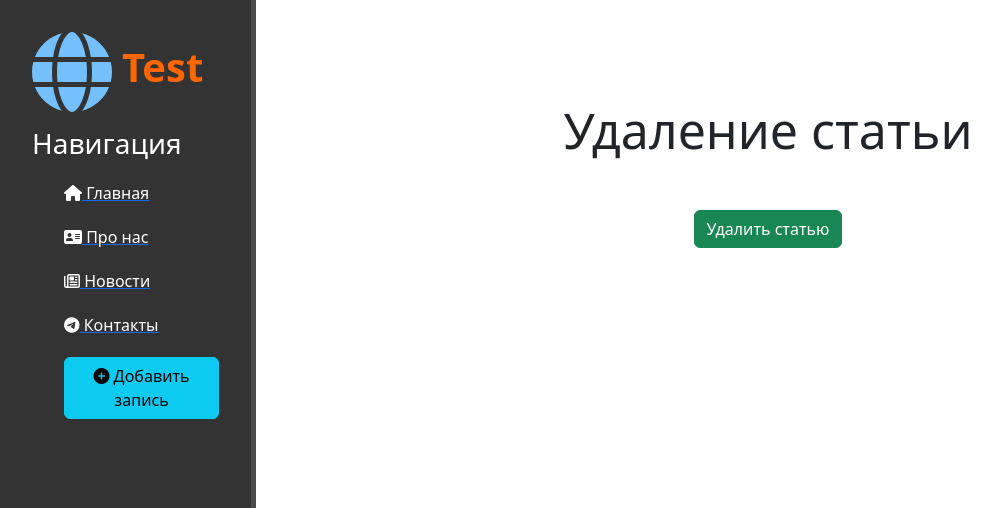
After one commit to Konstantinjj/django_first_proj, a Django app: page /news/1/delete in a window 1280 px wide. The commit adds this page. Shown: the top 508 px of the page, without its empty margins (0-1000 px from the left). Run offline with Django 5.2, Linux system fonts and the light colour scheme; data comes from the database, SQL or seed files in the repository; both versions use the stored data as it was after the commit; parts of the project's set-up code (start-up, migrations or seed data) failed here and were passed over; some libraries are stand-ins or nearby versions.

Commit message:
delete and update

```diff
--- a/testproject/news/models.py
+++ b/testproject/news/models.py
@@ -11,6 +11,9 @@ class Articles(models.Model):
     def __str__(self):
         return self.title
 
+    def get_absolute_url(self):
+        return f'/news/{self.id}'
+
     class Meta:
         verbose_name = 'Новость'
         verbose_name_plural = 'Новости'
--- a/testproject/news/templates/news/details_view.html
+++ b/testproject/news/templates/news/details_view.html
@@ -7,5 +7,7 @@
     <h1>{{ article.title }}</h1>
     <p>{{ article.date }}</p>
     <p>{{ article.full_text }}</p>
+    <a href="{% url 'news-update' article.id %}" class="btn btn-info">Редактировать</a>
+    <a href="{% url 'news-delete' article.id %}" class="btn btn-danger">Удалить</a>
 </div>
 {% endblock %}
--- /dev/null
+++ b/testproject/news/templates/news/news-delete.html
@@ -0,0 +1,13 @@
+{% extends 'main/layout.html' %}
+
+{% block title %}Удаление статьи{% endblock %}
+
+{% block content %}
+<div class="features">
+    <h1>Удаление статьи</h1>
+    <form method="post">
+        {% csrf_token %}
+        <button class="btn btn-success" type="submit">Удалить статью</button>
+    </form>
+</div>
+{% endblock %}
--- a/testproject/news/urls.py
+++ b/testproject/news/urls.py
@@ -4,5 +4,7 @@ from . import views
 urlpatterns = [
     path('', views.news_home, name='news_home'),
     path('create', views.create, name='create'),
-    path('<int:pk>', views.NewsDetailView.as_view(), name='news-detail')
+    path('<int:pk>', views.NewsDetailView.as_view(), name='news-detail'),
+    path('<int:pk>/update', views.NewsUpdateView.as_view(), name='news-update'),
+    path('<int:pk>/delete', views.NewsDeleteView.as_view(), name='news-delete')
 ]
--- a/testproject/news/views.py
+++ b/testproject/news/views.py
@@ -1,7 +1,7 @@
 from django.shortcuts import render, redirect
 from .models import Articles
 from .forms import ArticlesForm
-from django.views.generic import DetailView
+from django.views.generic import DetailView, UpdateView, DeleteView
 
 
 # Create your views here.
@@ -14,6 +14,19 @@ class NewsDetailView(DetailView):
     model = Articles
     template_name = 'news/details_view.html'
     context_object_name = 'article'
+
+
+class NewsUpdateView(UpdateView):
+    model = Articles
+    template_name = 'news/create.html'
+
+    form_class = ArticlesForm
+
+
+class NewsDeleteView(DeleteView):
+    model = Articles
+    success_url = '/news/'
+    template_name = 'news/news-delete.html'
 
 
 def create(request):
```
Also changed, not shown: testproject/db.sqlite3.
